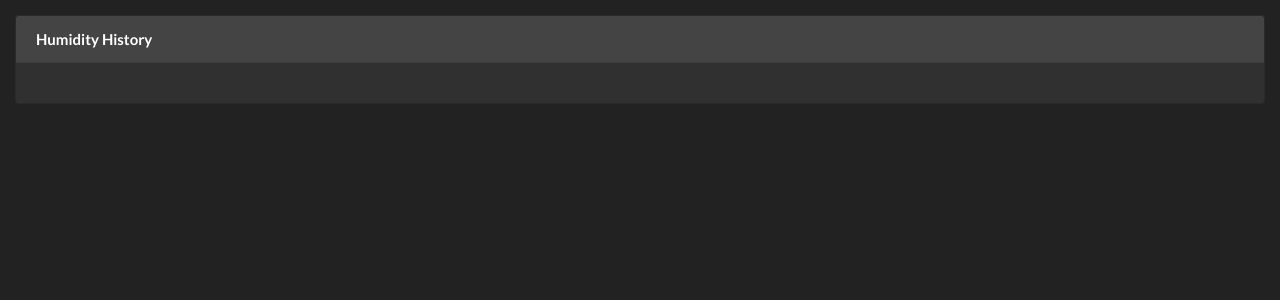
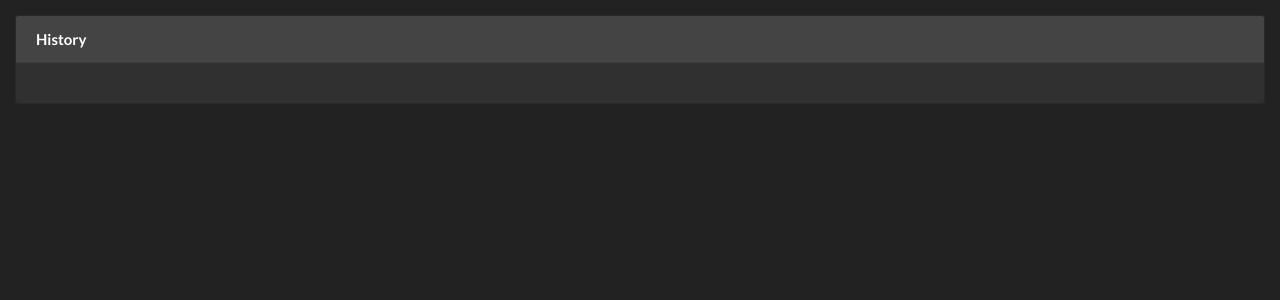
Before and after one commit to baumraph/truehome, a Flask app: template templates/humidity.html in a window 1280 px wide. Shown: the part 71-371 px from the top of the page. Run offline with Flask 2, Linux system fonts and the light colour scheme; the template is opened without the code that fills it: most values are stand-ins (such as "Sample title", 1, 10 or a date in 2020); some libraries are stand-ins or nearby versions.

Commit message:
Change title in plots

```diff
--- a/templates/humidity.html
+++ b/templates/humidity.html
@@ -2,7 +2,7 @@
 {% set active_page = "humidity" %}
 {% block content %}
     <div class="card bg-light mb-3">
-        <div class="card-header">Humidity History</div>
+        <div class="card-header">History</div>
         <div class="card-body">
             <div id="plot"></div>
         </div>
--- a/templates/temperature.html
+++ b/templates/temperature.html
@@ -2,7 +2,7 @@
 {% set active_page = "temperature" %}
 {% block content %}
     <div class="card bg-light mb-3">
-        <div class="card-header">Temperature History</div>
+        <div class="card-header">History</div>
         <div class="card-body">
             <div id="temperature-plot"></div>
         </div>
```
